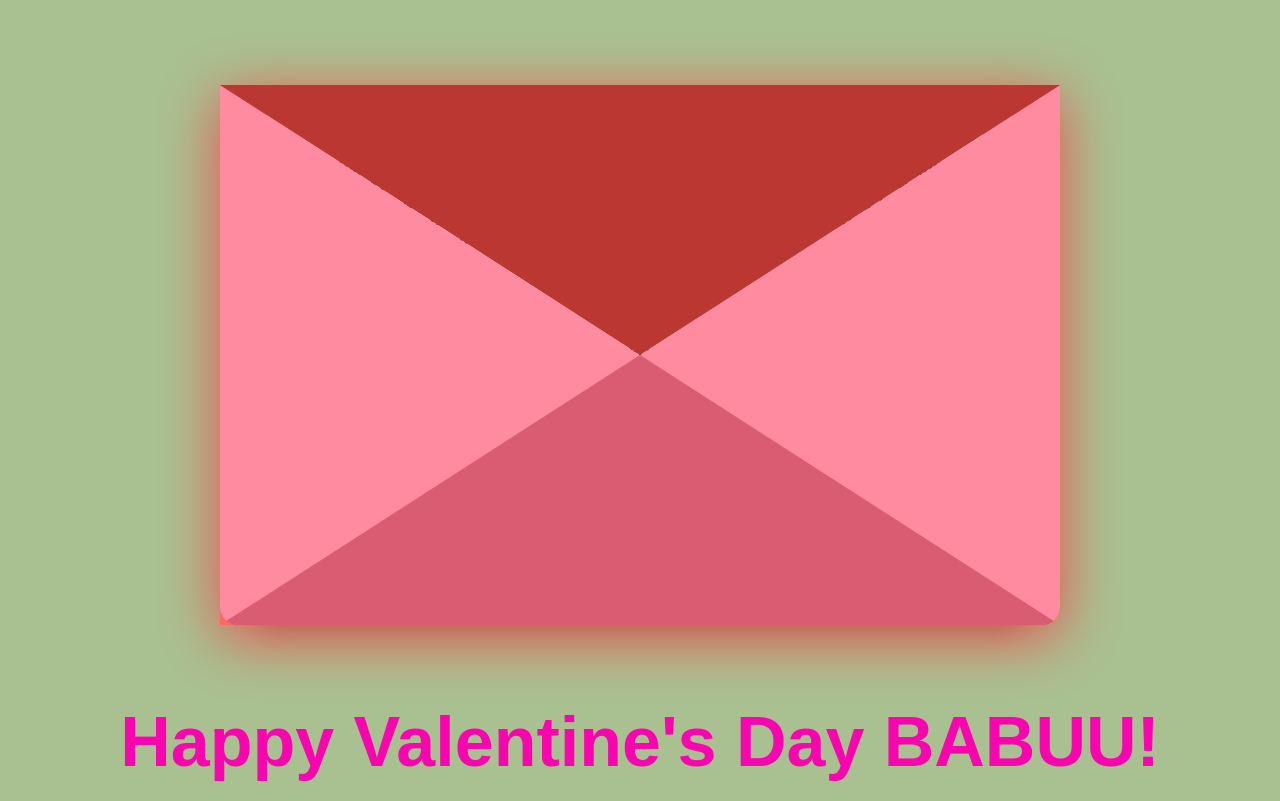
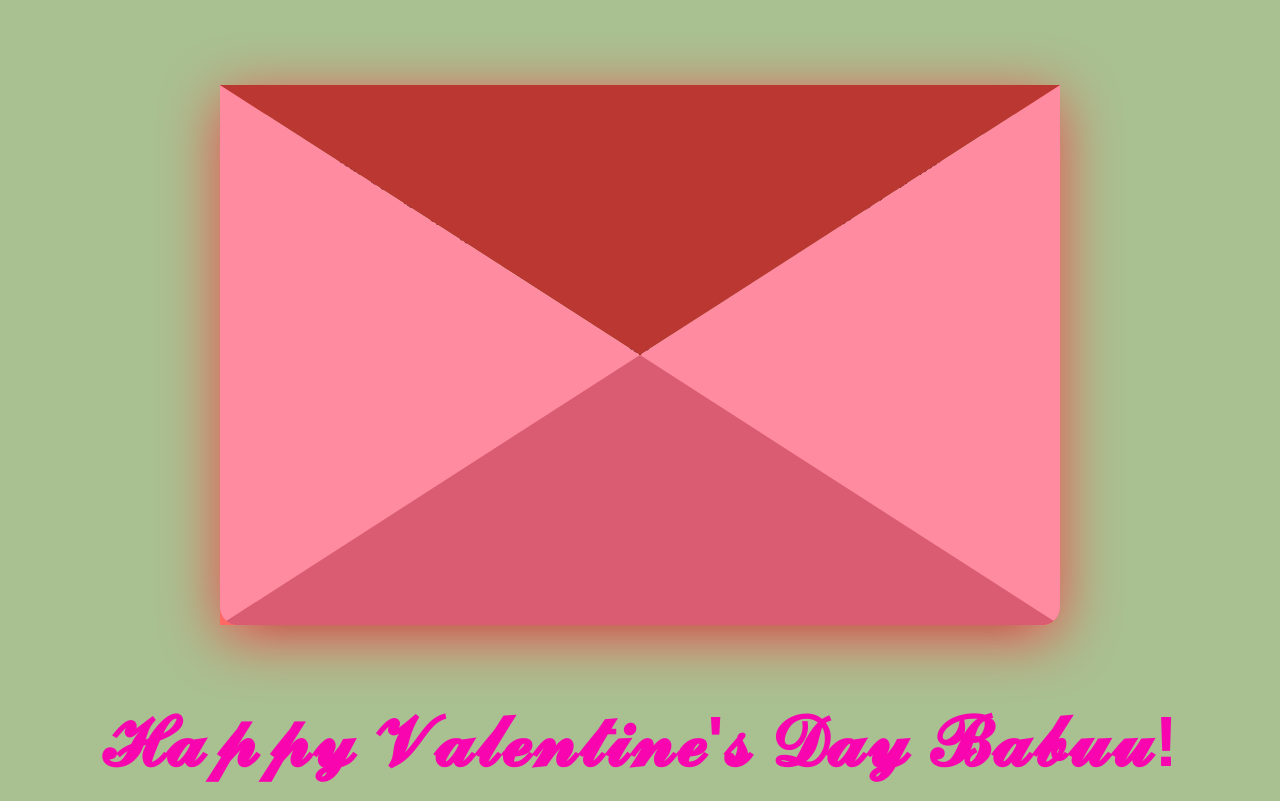
Before and after one commit to Lynx3124/valen-for-babu, a plain HTML site: page index.html in a window 1280 px wide. Shown: the part 151-952 px from the top of the page. Drawn offline with nearby package versions, Linux system fonts and the light colour scheme.

Commit message:
Update index.html

```diff
--- a/index.html
+++ b/index.html
@@ -35,7 +35,7 @@
             <button id="open">Open</button>
             <button id="reset">Reset</button>
         </div>
-        <h1 class="valentine">Happy Valentine's Day BABUU!</h1>
+        <h1 class="valentine">𝓗𝓪𝓹𝓹𝔂 𝓥𝓪𝓵𝓮𝓷𝓽𝓲𝓷𝓮'𝓼 𝓓𝓪𝔂 𝓑𝓪𝓫𝓾𝓾!</h1>
         <script src="index.js"></script>
     </body>
 </html>
```
